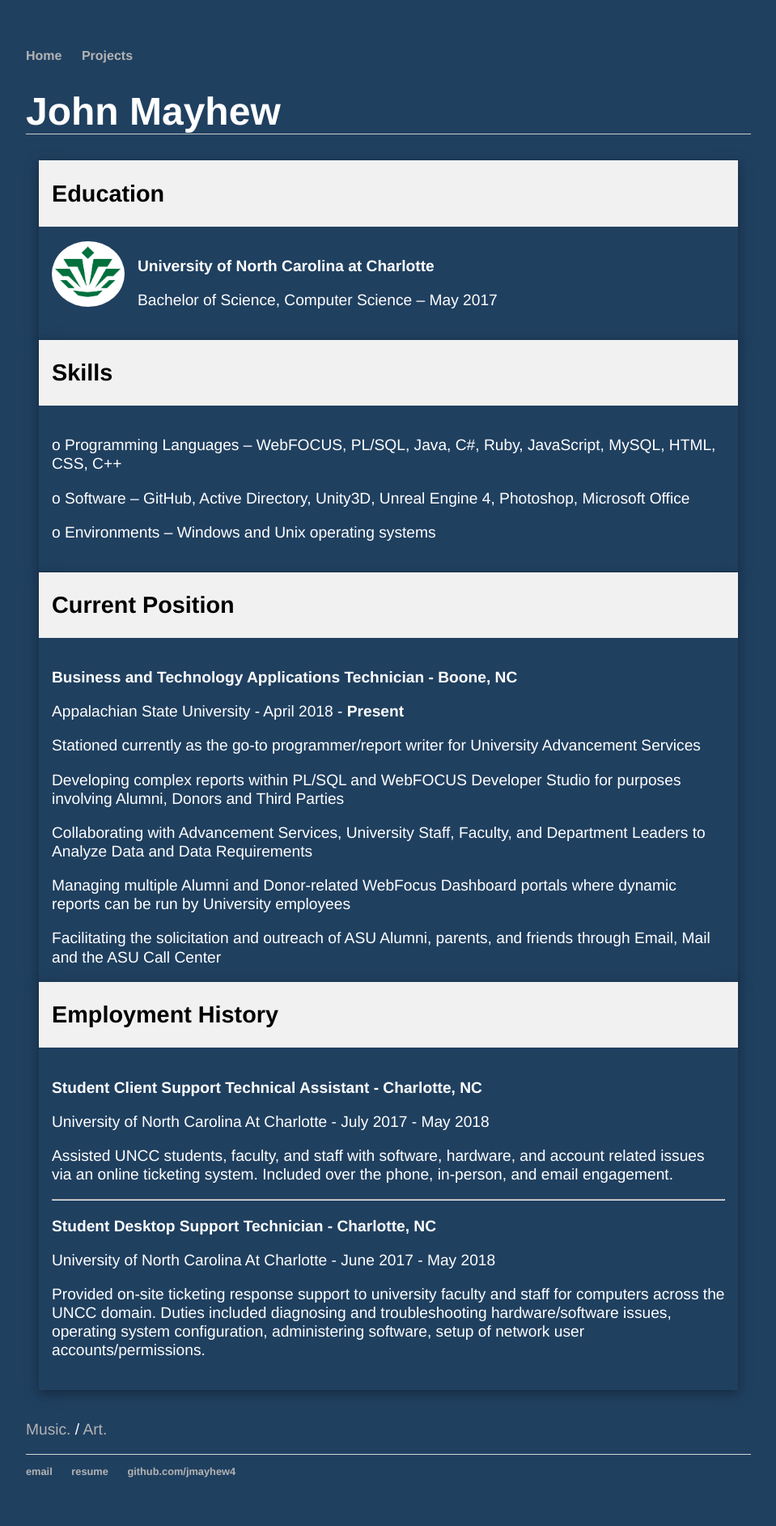
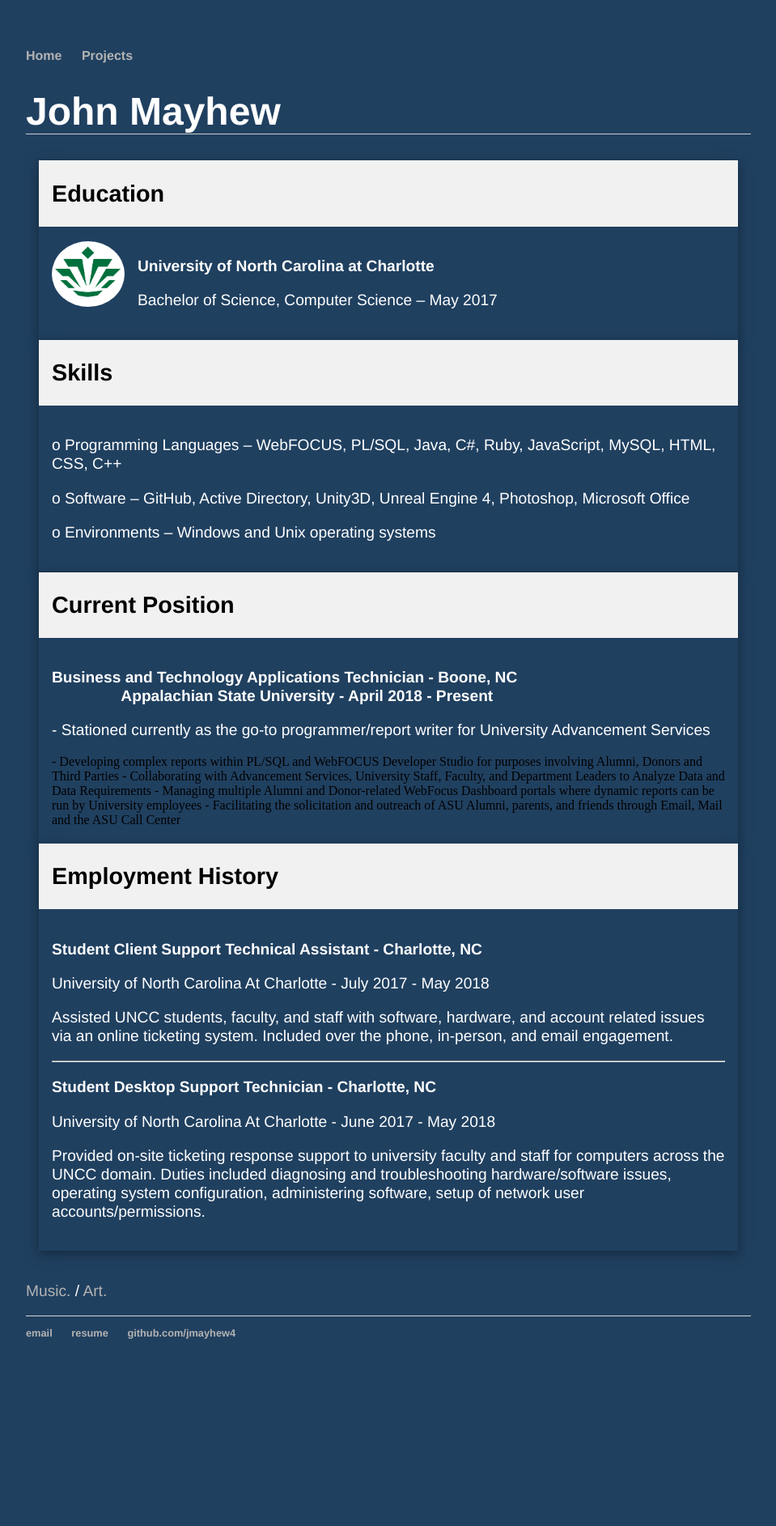
Before and after one commit to jmayhew4/jmayhew4.github.io, a Jekyll site: the page built from index.html, in a window 1280 px wide. Shown: the whole page at 81% size, without its empty margins (160-1119 px from the left). Built offline with Jekyll 4.4.1, drawn with Linux system fonts in a browser that asks for light colours; after the commit the page ends 1714 px from its top, so only the background shows below that.

```diff
--- a/index.html
+++ b/index.html
@@ -55,13 +55,13 @@ I'm a computer geek with a passion for music, art, technology, writing, and game
     </header>
     <div class="w3-container"><br>
       <!-- <img src="../photos/UNCC.PNG" alt="Avatar" class="w3-left w3-circle w3-margin-right" style="width:90px"> -->
-	<p><strong>Business and Technology Applications Technician - Boone, NC</strong></p>
-	    <p>Appalachian State University - April 2018 - <strong>Present</strong></p>
-	<p>Stationed currently as the go-to programmer/report writer for University Advancement Services</p>
-	<p>Developing complex reports within PL/SQL and WebFOCUS Developer Studio for purposes involving Alumni, Donors and Third Parties</p>
-	<p>Collaborating with Advancement Services, University Staff, Faculty, and Department Leaders to Analyze Data and Data Requirements</p>
-	<p>Managing multiple Alumni and Donor-related WebFocus Dashboard portals where dynamic reports can be run by University employees</p>
-	<p>Facilitating the solicitation and outreach of ASU Alumni, parents, and friends through Email, Mail and the ASU Call Center</p>
+	<p><strong>Business and Technology Applications Technician - Boone, NC</strong>
+	        <strong>Appalachian State University - April 2018 - Present</strong></p>
+	<p>- Stationed currently as the go-to programmer/report writer for University Advancement Services</p>
+	   - Developing complex reports within PL/SQL and WebFOCUS Developer Studio for purposes involving Alumni, Donors and Third Parties
+	   - Collaborating with Advancement Services, University Staff, Faculty, and Department Leaders to Analyze Data and Data Requirements
+	   - Managing multiple Alumni and Donor-related WebFocus Dashboard portals where dynamic reports can be run by University employees
+	   - Facilitating the solicitation and outreach of ASU Alumni, parents, and friends through Email, Mail and the ASU Call Center</p>
    </div>
   </div>
 </div>
```
